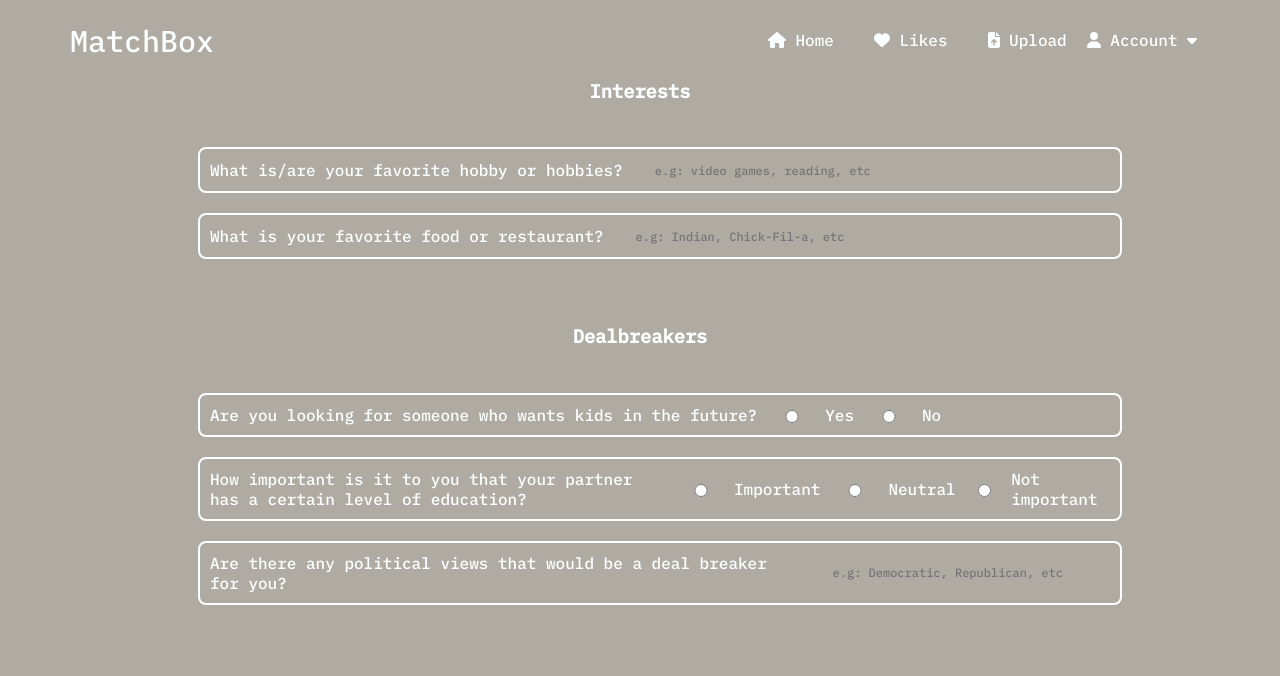
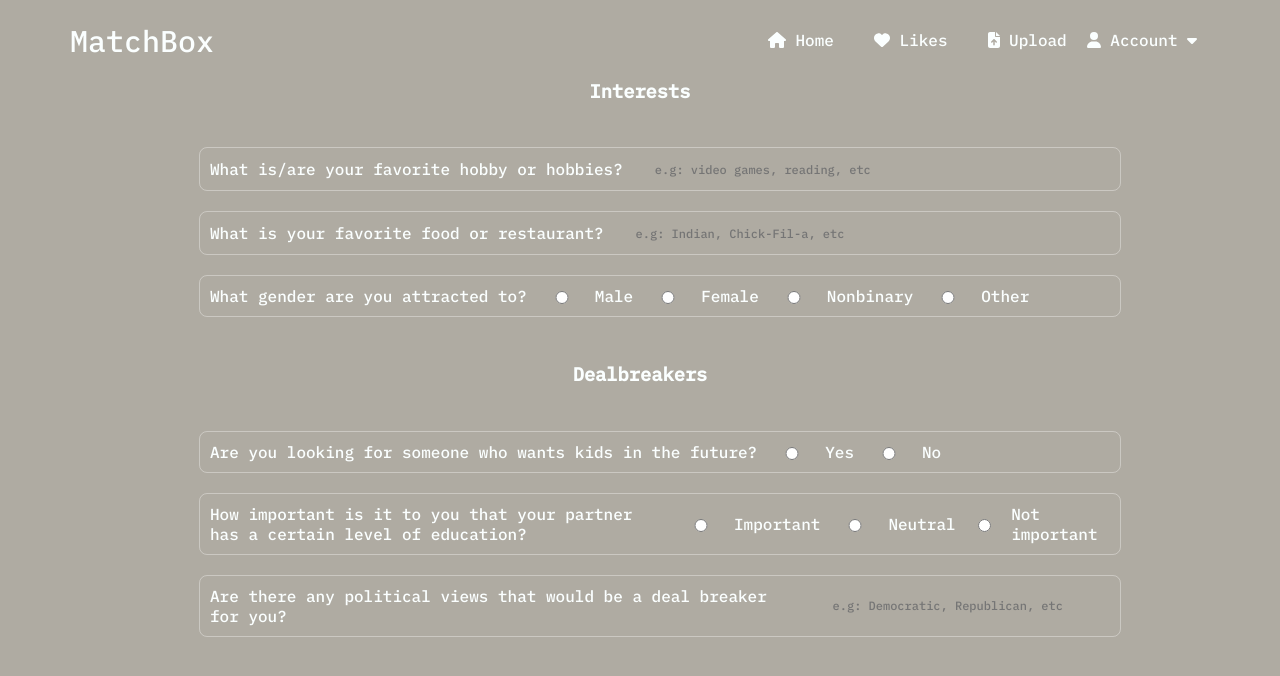
Before and after one commit to David-Tech/Matchbox, a React (Create React App) app in the folder client/: page /Matchbox/profile/edit in a window 1280 px wide. Shown: the top 676 px of the page. Built offline with nearby package versions, Linux system fonts and the light colour scheme.

Commit message:
prompt added

```diff
--- a/client/src/components/CSS/profile.css
+++ b/client/src/components/CSS/profile.css
@@ -49,7 +49,7 @@
 }
 
 .input-border{
-  border: 2px solid var(--letter-color);
+  border: 1.5px solid rgba(255, 255, 255, 0.344);
   padding: 10px;
   border-radius: 8px;
 }
--- a/client/src/components/pages/Profile.js
+++ b/client/src/components/pages/Profile.js
@@ -17,7 +17,21 @@ function Profile() {
               <input className="input-color input-field input-tag " placeholder= "e.g: Indian, Chick-Fil-a, etc "></input>
             </li>
 
-            <li></li>
+            <li className="input-border">
+              What gender are you attracted to?
+              <label className="radio">
+                <input type="radio" name="attract" value="Male"/>Male
+              </label>
+              <label>
+                <input type="radio" name="attract" value="Female"/>Female
+              </label>
+              <label>
+                <input type="radio" name="attract" value="Nonbinary"/>Nonbinary
+              </label>
+              <label>
+                <input type="radio" name="attract" value="Other"/>Other
+              </label>
+            </li>
           </ul>
 
         <h3>Dealbreakers</h3>
```
Also changed, not shown: client/src/components/pages/Prompts.js (deleted, +0 -9 lines).
